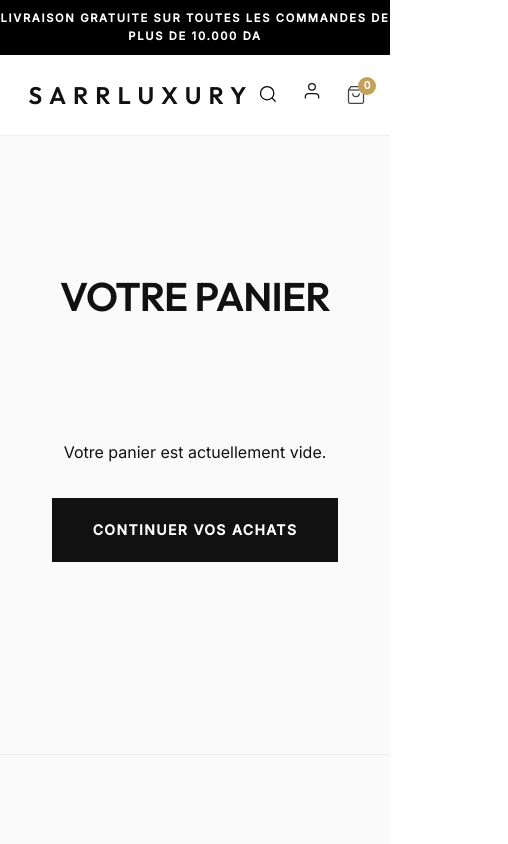
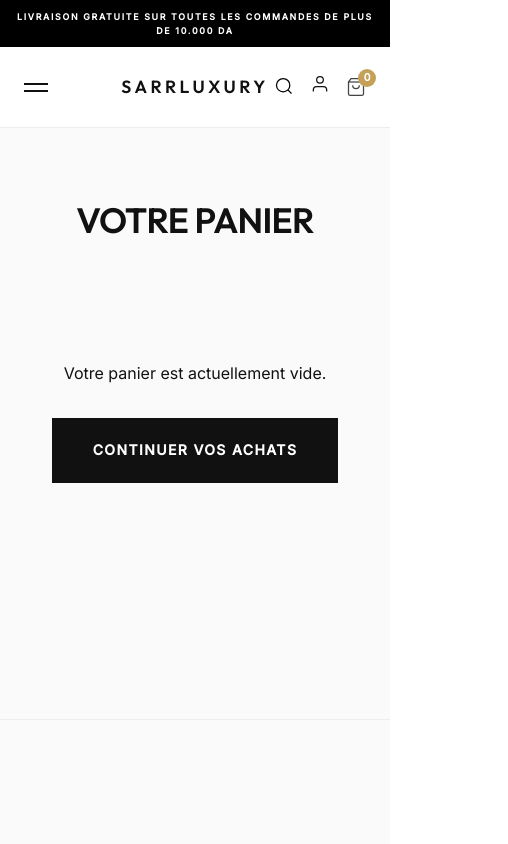
Before and after one commit to Youssef155290/ecommercee, a Next.js app: page /cart in a window 390 px wide. Shown: the top 844 px of the page, 508 px wide, since content can reach past the window. Built offline with nearby package versions, Linux system fonts and the light colour scheme; a web font is replaced by a local one.

Commit message:
fix: comprehensive mobile responsiveness for all pages and components

```diff
--- a/src/app/globals.css
+++ b/src/app/globals.css
@@ -860,3 +860,92 @@ button {
     margin-top: 1rem;
   }
 }
+
+/* Base Mobile Styles */
+.menu-icon-wrap {
+  display: none;
+}
+
+.menu-icon {
+  display: flex;
+  flex-direction: column;
+  gap: 5px;
+  width: 24px;
+}
+
+.menu-icon span {
+  display: block;
+  height: 2px;
+  width: 100%;
+  background-color: var(--fg);
+  transition: var(--transition);
+}
+
+/* Phone Responsiveness */
+@media (max-width: 768px) {
+  /* Navbar */
+  .menu-icon-wrap {
+    display: block;
+    flex: 1; /* Match nav-actions space to center logo */
+  }
+
+  .logo-section {
+    flex: 1;
+    display: flex;
+    justify-content: center;
+  }
+
+  .nav-actions {
+    flex: 1;
+    justify-content: flex-end;
+    gap: 1rem;
+  }
+
+  .logo-text {
+    font-size: 1.1rem;
+    letter-spacing: 0.2em;
+  }
+
+  .top-banner p {
+    font-size: 0.55rem;
+    padding: 0 1rem;
+  }
+
+  /* Specific Grids */
+  .product-grid {
+    grid-template-columns: 1fr !important;
+    gap: 3rem;
+  }
+
+  .footer-grid {
+    grid-template-columns: 1fr !important;
+    gap: 3rem;
+  }
+
+  .cart-content {
+    grid-template-columns: 1fr !important;
+    gap: 2rem;
+  }
+
+  .product-grid-detail {
+    grid-template-columns: 1fr !important;
+    gap: 2rem;
+  }
+
+  /* Typography & Spacing */
+  h1 {
+    font-size: 2.2rem !important;
+  }
+
+  .product-detail-page {
+    padding: 4rem 0 !important;
+  }
+
+  .product-page-list {
+    padding: 4rem 0 !important;
+  }
+
+  .cart-page {
+    padding: 4rem 0 !important;
+  }
+}
```
Lines whose indentation alone changed are shown as unchanged.
